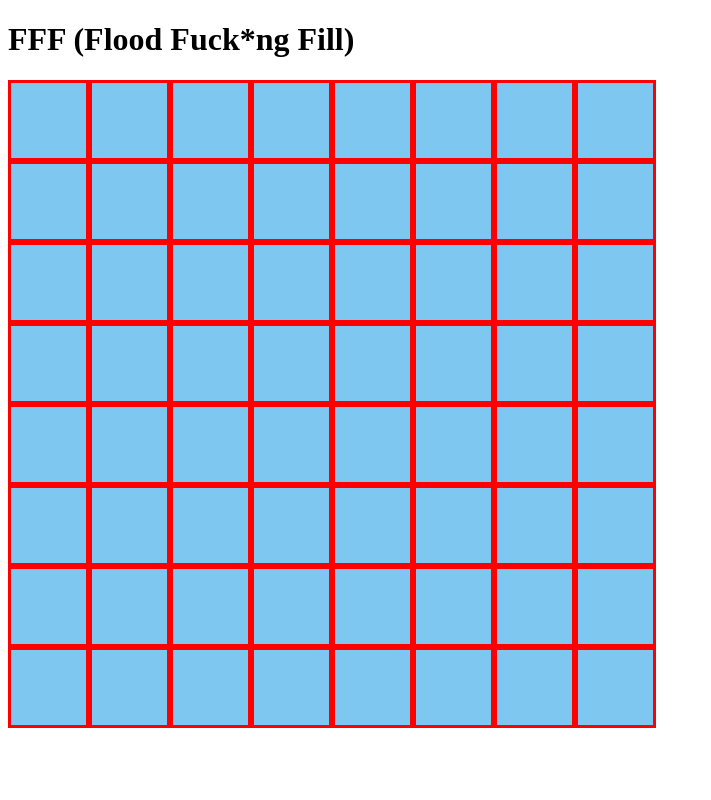
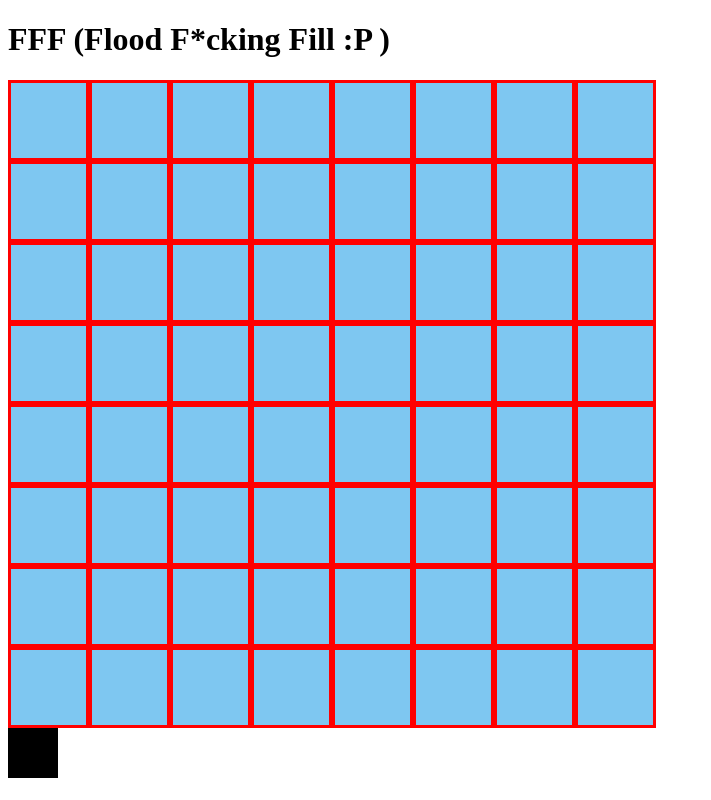
Before and after one commit to projeto-de-algoritmos/Grafos1_AFF, a React (Create React App) app in the folder graphs/: page / in a window 1280 px wide. Shown: the whole page, without its empty margins (0-711 px from the left). Built offline with nearby package versions, Linux system fonts and the light colour scheme.

Commit message:
Added nodes
Co-authored-by: Jhonson <isudjoao@gmail.com>

```diff
--- a/graphs/src/App.js
+++ b/graphs/src/App.js
@@ -1,11 +1,13 @@
-import React, { useState } from "react";
+import React, { useEffect, useState } from "react";
 import "./App.css";
+import Graph from './utils/Graph';
 
 const App = () => {
   const [fieldSelected, setFieldSelected] = useState(null);
+  const graph = new Graph(8,8);
 
   const renderTable = (column) => {
-    return [1, 2, 3, 4, 5, 6, 7, 8].map((row, index) => (
+    return [0,1, 2, 3, 4, 5, 6, 7].map((row) => (
       <div
         className={
           fieldSelected !== row.toString() + column.toString()
@@ -16,15 +18,16 @@ const App = () => {
           setFieldSelected(row.toString() + column.toString());
           console.log(column, row);
         }}
-        key={index.toString() + column.toString()}
+        key={column.toString() + row.toString() }
       ></div>
     ));
   };
 
   return (
     <>
-      <h1>FFF (Flood Fuck*ng Fill)</h1>
+      <h1>FFF (Flood F*cking Fill :P )</h1>
       <section className="board">
+        <div className="cross">{renderTable(0)}</div>
         <div className="cross">{renderTable(1)}</div>
         <div className="cross">{renderTable(2)}</div>
         <div className="cross">{renderTable(3)}</div>
@@ -32,8 +35,15 @@ const App = () => {
         <div className="cross">{renderTable(5)}</div>
         <div className="cross">{renderTable(6)}</div>
         <div className="cross">{renderTable(7)}</div>
-        <div className="cross">{renderTable(8)}</div>
       </section>
+      <div
+      style={{backgroundColor: "#000", width: "50px", height:"50px"}}
+
+        onClick={() => {
+          graph.addNode();
+        }}
+
+      ></div>
     </>
   );
 };
--- /dev/null
+++ b/graphs/src/utils/Graph.js
@@ -0,0 +1,31 @@
+import Node from "./Node";
+
+export default class Graph {
+  constructor(column, row) {
+    this.nodes = [];
+    this.column = column;
+    this.row = row;
+  }
+
+  addNode() {
+    let nodePhrase = "";
+    for (let i = 0; i < this.column; i++) {
+      for (let j = 0; j < this.row; j++)
+        nodePhrase += i.toString() + j.toString() + " ";
+    }
+    nodePhrase = nodePhrase.split(" ");
+    this.nodes = nodePhrase.map((node) => new Node(node));
+    this.nodes.pop();
+  }
+
+  // isValid(row, column, length, color) {
+  //   if (row < 0 || column < 0) return false;
+  //   if (row > length || column > length) return false;
+  //   if (this.fields[column][row].isSelected) return false;
+  //   return true;
+  // }
+
+  // bfs() {}
+
+  // dfs;
+}
--- /dev/null
+++ b/graphs/src/utils/Node.js
@@ -0,0 +1,7 @@
+export default class Node {
+    constructor(position) {
+        this.position = position;
+        this.isSelected = false;
+        this.selectedColor = null;
+    }
+}
```
Also changed, not shown: graphs/src/utils/Queue.js (added, +14 -0 lines), graphs/src/utils/Stack.js (added, +14 -0 lines).
